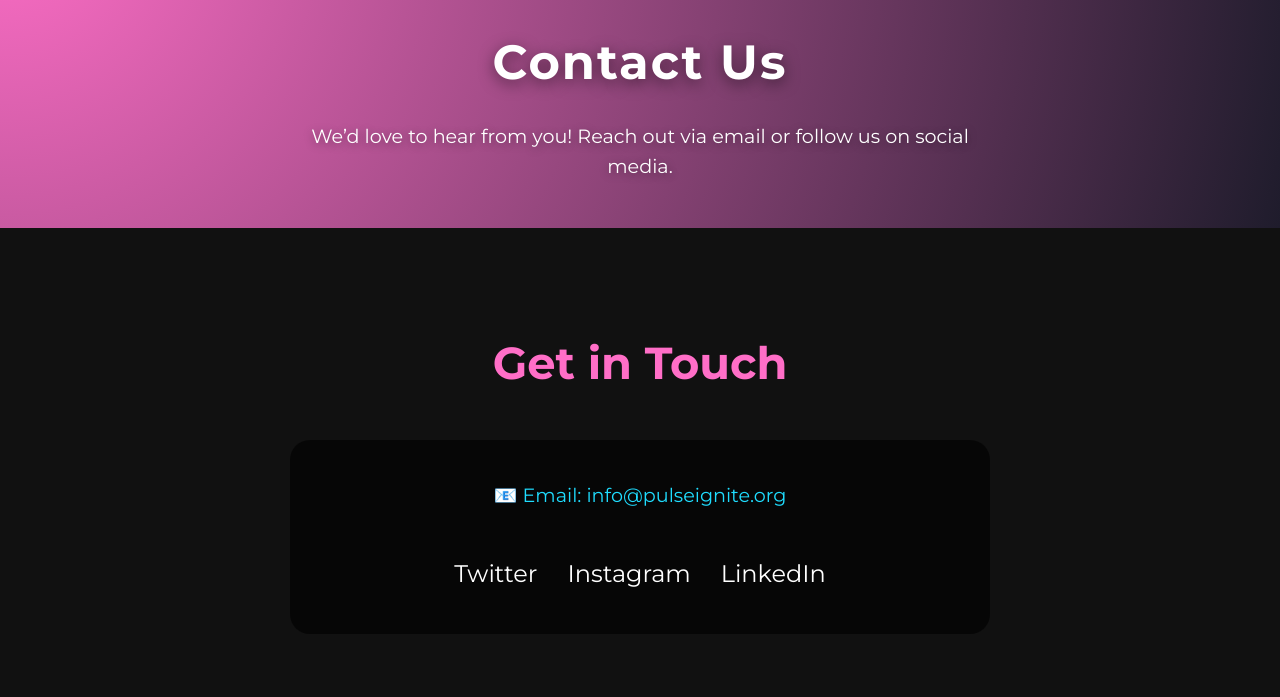
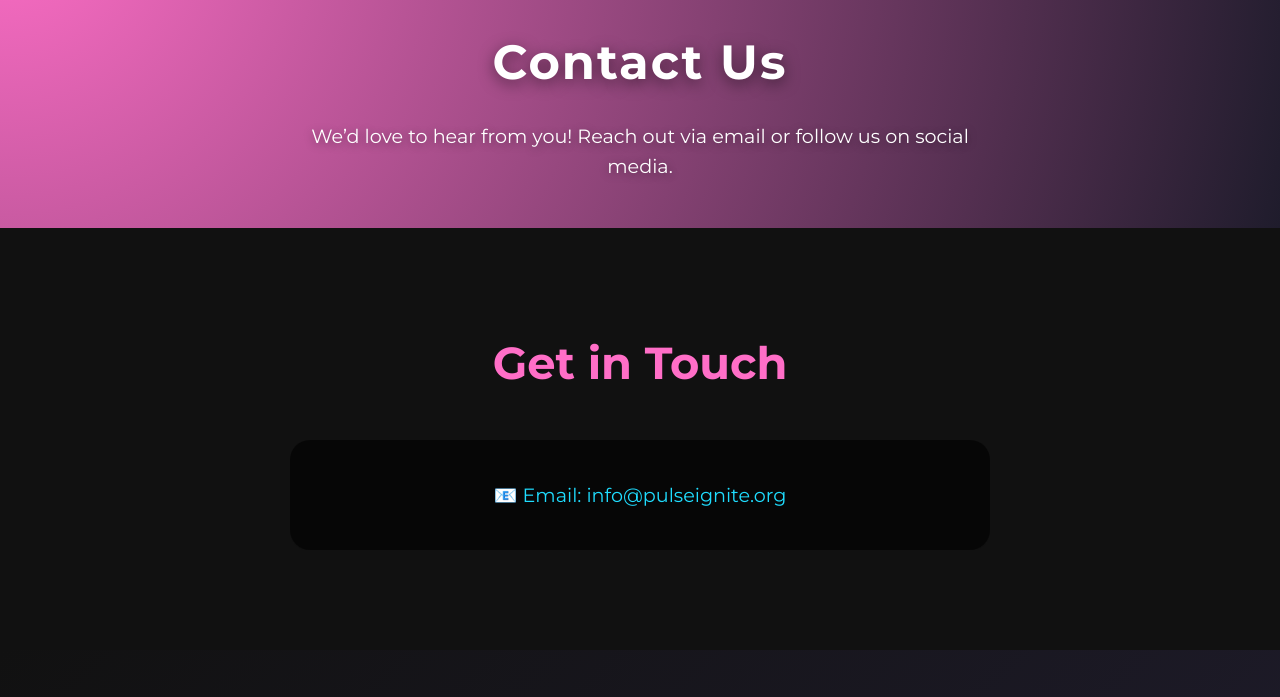
Before and after one commit to Pulse-Ignite/Website, a plain HTML site: page contact.html in a window 1280 px wide. Shown: the part 92-789 px from the top of the page. Drawn offline with Linux system fonts and the light colour scheme.

Commit message:
Update contact.html

```diff
--- a/contact.html
+++ b/contact.html
@@ -148,10 +148,6 @@
   <h2>Get in Touch</h2>
   <div class="contact-info">
     <div class="contact-item">📧 Email: <a href="mailto:info@pulseignite.org">info@pulseignite.org</a></div>
-    <div class="social-links">
-      <a href="#">Twitter</a>
-      <a href="#">Instagram</a>
-      <a href="https://www.linkedin.com/company/pulseignite">LinkedIn</a>
     </div>
   </div>
 </section>
```
